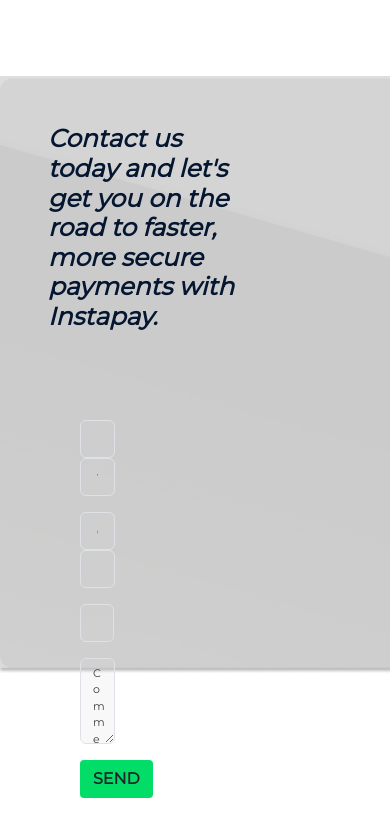
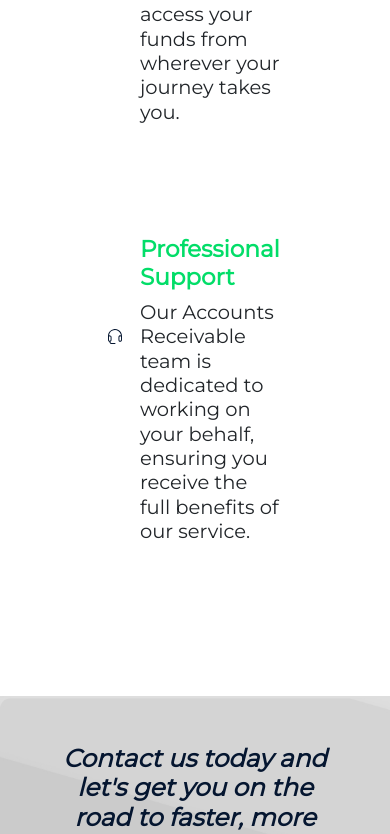
Before and after one commit to Rizwan884/smartfleetfunding-website, a Next.js app: page /instapay in a window 390 px wide. Shown: the part 3821-4655 px from the top of the page. Built offline with nearby package versions, Linux system fonts and the light colour scheme.

Commit message:
Instapay Mobile

```diff
--- a/src/app/styles/globals.css
+++ b/src/app/styles/globals.css
@@ -16,6 +16,8 @@
 }
 body{
   font-family: 'Montserrat', sans-serif;
+  margin:0;
+  padding: 0;
 }
 
 .dropdown-toggle::after{
@@ -60,6 +62,18 @@
 .bg-img{
   background-image: url("../../../public/images/background.jpg");
 }
+@media (min-width: 767px) {
+  .w-md-65{
+    width: 65% !important;
+  }
+}
+@media (max-width: 767px) {
+  .w-md-100{
+    width: 100% !important;
+  }
+
+}
+
 .w-3{
   width: 3%;
 }
@@ -652,6 +666,17 @@
   margin-right: 10px;
   width: 8%;
 }
+@media (min-width: 767px) {
+  .w-md-65{
+    width: 65% !important;
+  }
+}
+@media (max-width: 767px) {
+  .w-md-100{
+    width: 100% !important;
+  }
+
+}
 /*-------Programs---------------*/
 .line-program{
   width: 40px;
--- a/src/components/benefits.tsx
+++ b/src/components/benefits.tsx
@@ -10,7 +10,7 @@
           </h1>
         </div>
         <div className="row mt-5">
-          <div className="col-6">
+          <div className="col-12 col-md-6">
             <div className="text-left mx-5 my-2 p-5 d-flex align-items-center gap-2">
               <Image
                 className="img-style"
@@ -27,7 +27,7 @@
               </div>
             </div>
           </div>
-          <div className="col-6">
+          <div className="col-12 col-md-6">
             <div className="text-left mx-5 my-2 p-5 d-flex align-items-center gap-2">
               <Image
                 className="img-style2"
@@ -44,7 +44,7 @@
           </div>
         </div>
         <div className="row">
-          <div className="col-6">
+          <div className="col-12 col-md-6">
             <div className="text-left mx-5 my-2 p-5 d-flex align-items-center gap-2">
               <Image
                 className="img-style3"
@@ -62,7 +62,7 @@
               </div>
             </div>
           </div>
-          <div className="col-6">
+          <div className="col-12 col-md-6">
             <div className="text-left mx-5 my-2 p-5 d-flex align-items-center gap-2">
               <Image
                 className="img-style4"
--- a/src/components/form-instapay.tsx
+++ b/src/components/form-instapay.tsx
@@ -5,26 +5,26 @@
     <>
       <div className=" mt-6 font-montserrat fi-img">
         <div className="pt-5 px-5">
-          <h1 className="fw-600 fs-2 text-left fst-italic text-dark-blue w-65">
+          <h1 className="fw-600 fs-2 text-center text-md-start fst-italic text-dark-blue w-100 w-md-65">
             Contact us today and let{"'"}s get you on the road to faster, more
             secure payments with Instapay.
           </h1>
         </div>
         <div className="d-flex">
           {" "}
-          <div className="w-50 text-white">
+          <div className="h-100 w-50 w-md-100 text-white">
             <form
               action="https://flow.zoho.com/785473680/flow/webhook/incoming?zapikey=1001.1efe7f16cde72a5dc615d742476cc36e.fe77873c5c71e0bc95b7b8bb11dddbb8&isdebug=false"
               method="POST"
               id="form-instapay"
-              className="m-5"
+              className="mx-5 my-5 m-md-5"
               target="#"
             >
-              <div className="row mb-3 ">
+              <div className="row mb-3 flex-md-row flex-column ">
                 <div className="col">
                   <input
                     type="text"
-                    className="form-control px-3 bg-grey-transparent text-white"
+                    className="form-control mb-3 mb-md-1 px-3 bg-grey-transparent text-white"
                     id="fullname"
                     name="name"
                     placeholder="Full Name"
@@ -40,11 +40,11 @@
                   ></input>
                 </div>
               </div>
-              <div className="row mb-3">
+              <div className="row mb-3 flex-md-row flex-column">
                 <div className="col">
                   <input
                     type="text"
-                    className="form-control px-3 bg-grey-transparent text-white"
+                    className="form-control mb-3 mb-md-1 px-3 bg-grey-transparent text-white"
                     id="fullcompany"
                     name="company"
                     placeholder="Company Name"
@@ -60,8 +60,8 @@
                   ></input>
                 </div>
               </div>
-              <div className="row mb-3 ">
-                <div className="col-6">
+              <div className="row mb-3 flex-md-row flex-column ">
+                <div className="col-12 col-md-6">
                   <input
                     type="text"
                     className="form-control px-3 bg-grey-transparent text-white"
@@ -71,7 +71,7 @@
                   ></input>
                 </div>
               </div>
-              <div className="mb-3">
+              <div className="mb-3 ">
                 <textarea
                   className="form-control bg-grey-transparent text-white"
                   id="comments"
@@ -80,8 +80,8 @@
                   placeholder="Comments"
                 ></textarea>
               </div>
-              <div>
-                <button id="btn-insta" type="submit" className="btn fw-600">
+              <div className="text-end text-md-start">
+                <button id="btn-insta" type="submit" className="btn fw-600 ">
                   SEND
                 </button>
               </div>
```
